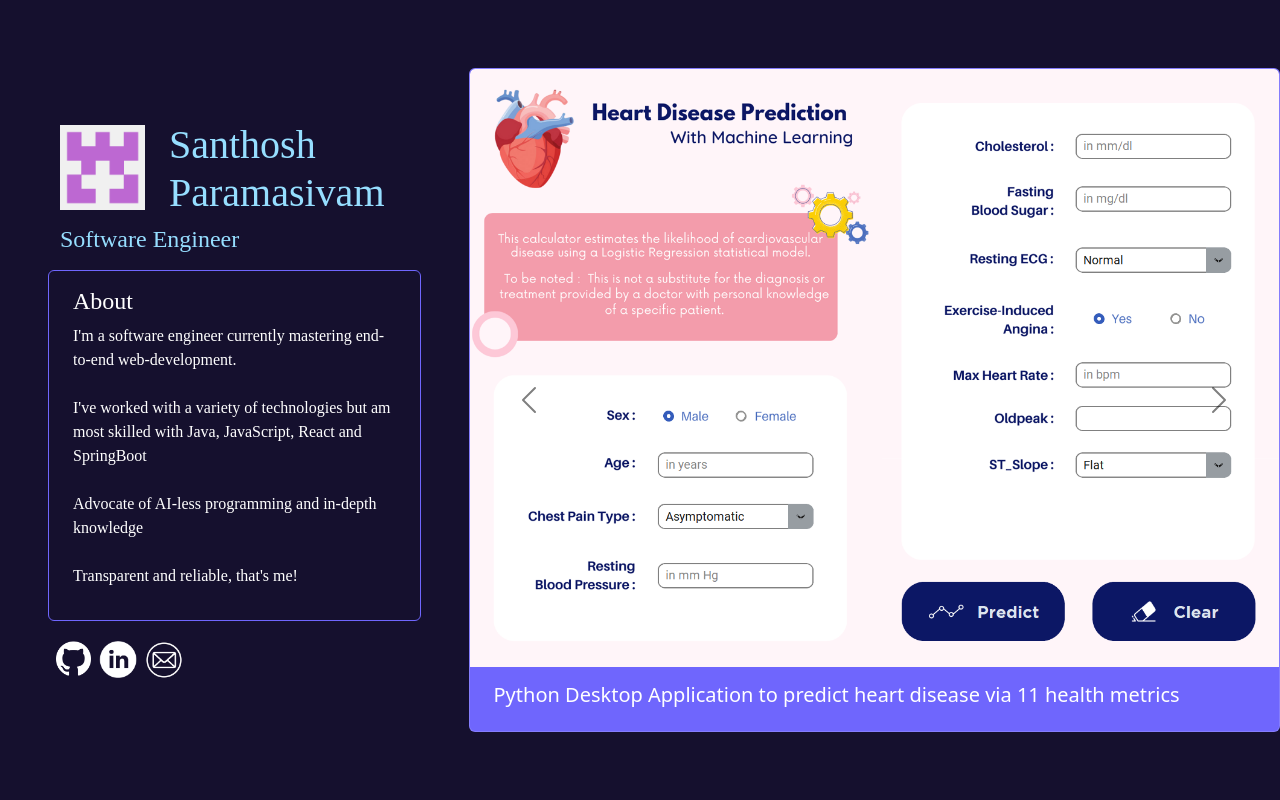
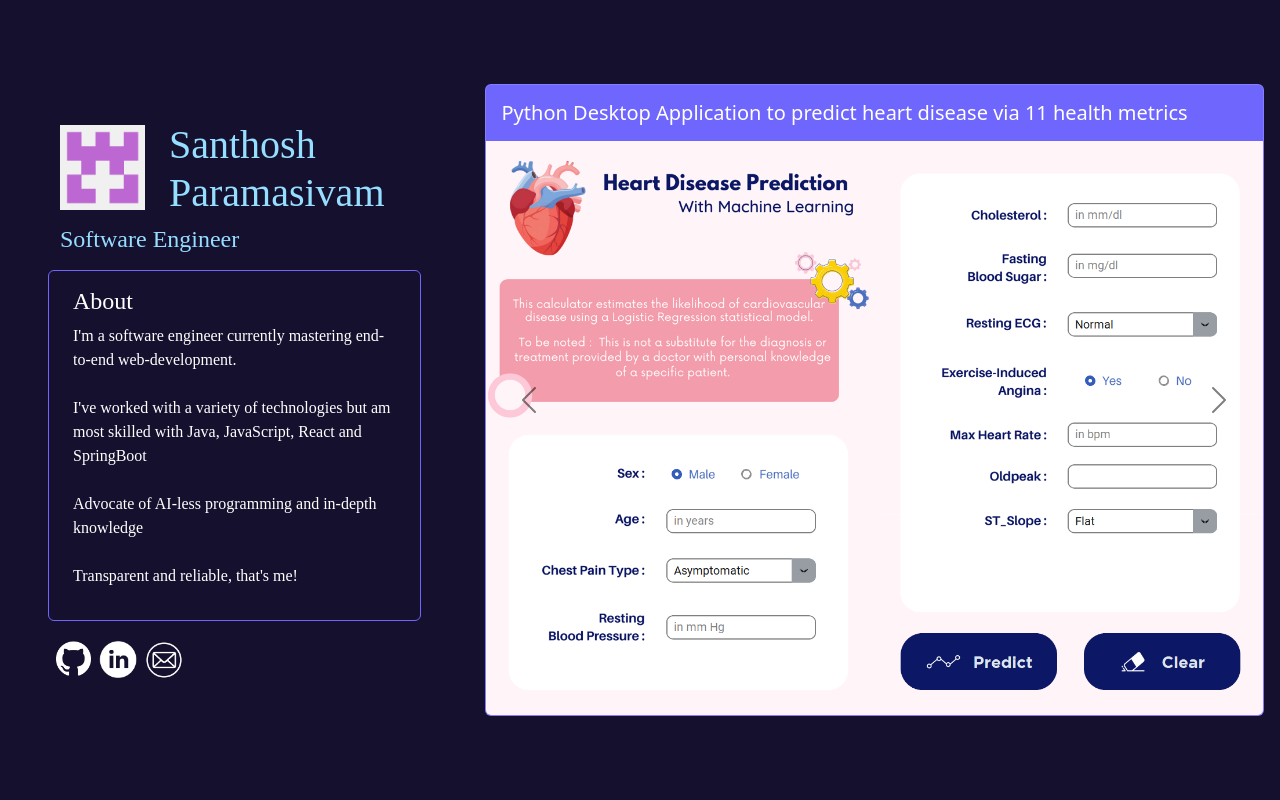
Before and after one commit to Santhosh-Paramasivam/portfolio, a React (Vite) app: page / in a window 1280 px wide. Shown: the top 800 px of the page. Built offline with nearby package versions, Linux system fonts and the light colour scheme; a web font is replaced by a local one.

Commit message:
Updated carousel style

```diff
--- a/src/Components/CarouselCard.jsx
+++ b/src/Components/CarouselCard.jsx
@@ -1,10 +1,10 @@
 function CarouselCard({src, caption}) {
-    return <div className='card overflow-hidden project-card'>
-        <img src={'static/carousel/' + src} className='card-img-top'>
+    return <div className='card project-card mx-3 my-3'>
+        <div className='card-body px-3 pt-3 pb-2'>
+            <h6 className='card-title fs-5 py-0' style={{ color: 'white' }}>{caption}</h6>
+        </div>
+        <img src={'static/carousel/' + src} className='card-img-bottom'>
         </img>
-        <div className='card-body px-4 py-3'>
-            <h6 className='card-title fs-5' style={{ color: 'white' }}>{caption}</h6>
-        </div>
     </div>
 }
 
--- a/src/Pages/IntroductionPage.jsx
+++ b/src/Pages/IntroductionPage.jsx
@@ -16,7 +16,7 @@ function IntroductionPage() {
         }, 1500)
     }, [])
 
-    return <div className='d-flex flex-row'>
+    return <div className='d-flex flex-row' style={{ backgroundColor: "#15102E" }}>
         <div className="d-flex flex-column justify-content-center px-5" style={{ width: "576px", height: "100vh", backgroundColor: "#15102E" }} onMouseOver={() => setAboutActive(true)} onMouseLeave={() => setAboutActive(false)}>
             <div className="flex-fill"></div>
             <Brand />
--- a/src/Pages/IntroductionPage/ProjectCarousel.jsx
+++ b/src/Pages/IntroductionPage/ProjectCarousel.jsx
@@ -1,5 +1,4 @@
 import './ProjectCarousel.css'
-import HDP from './ProjectCarouselCards/HDP'
 import '../../Pages/Projects/ProjectTabs.css'
 import CarouselCard from '../../Components/CarouselCard'
 
@@ -11,9 +10,6 @@ function ProjectCarousel() {
             </div>
             <div className='carousel-item'>
                 <CarouselCard caption='CampusFind : Flutter app to locate coworkers and teammates across large institutions' src="campusfind.png"/>
-            </div>
-            <div className='carousel-item'>
-                <img src='static/hdp.jpg' className="d-block w-100"></img>
             </div>
             <button className="carousel-control-prev" type="button" data-bs-target="#carouselExampleInterval" data-bs-slide="prev">
                 <span className="carousel-control-prev-icon" aria-hidden="true"></span>
```
